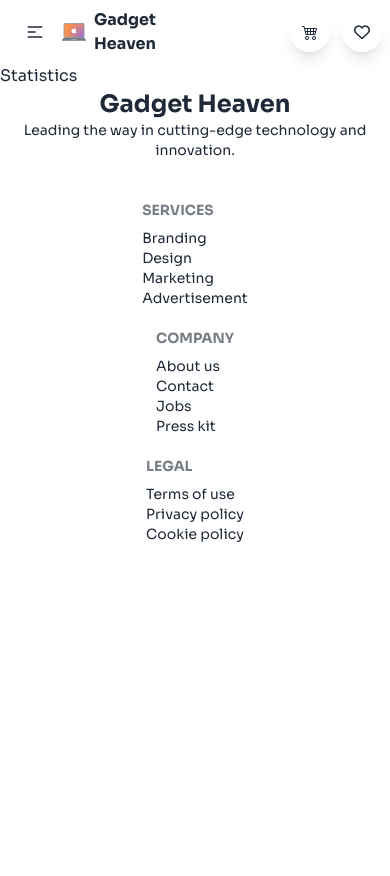
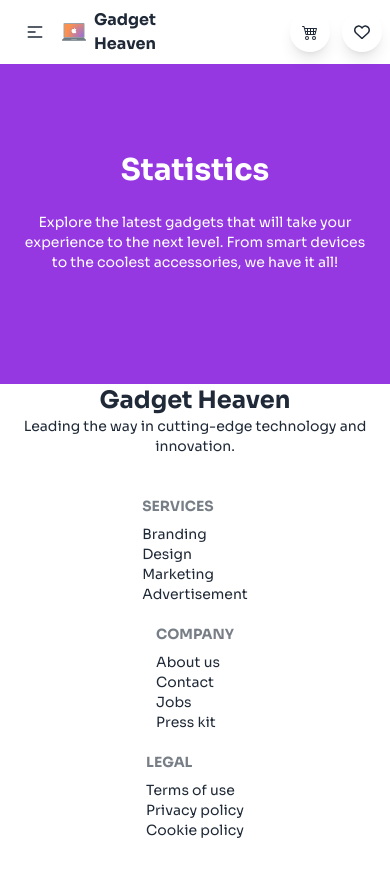
Before and after one commit to ShahariarSohan/gadget-heaven-app, a React (Vite) app: page /statistics in a window 390 px wide. Shown: the top 876 px of the page. Before the commit the page ends 844 px from the top, so only its background shows below. Built offline with nearby package versions, Linux system fonts and the light colour scheme.

Commit message:
product details page make responsive

```diff
--- a/src/components/basic/Gadgets.jsx
+++ /dev/null
@@ -1,7 +0,0 @@
-import React from "react";
-
-const Gadgets = () => {
-  return <div>Gadgets</div>;
-};
-
-export default Gadgets;
--- a/src/components/categoryComponents/Accessories.jsx
+++ b/src/components/categoryComponents/Accessories.jsx
@@ -1,6 +1,6 @@
 import React from "react";
 import { useLoaderData } from "react-router-dom";
-import CommonCard from "../common/CommonCard";
+import ProductCard from "../common/ProductCard";
 
 const Accessories = () => {
   const accessories = useLoaderData();
@@ -9,10 +9,10 @@ const Accessories = () => {
     <div>
       <div className="w-full grid grid-cols-1 sm:grid-cols-2 lg:grid-cols-3 gap-3">
         {data?.map((singleData) => (
-          <CommonCard
+          <ProductCard
             key={singleData.product_id}
             singleData={singleData}
-          ></CommonCard>
+          ></ProductCard>
         ))}
       </div>
     </div>
--- a/src/components/categoryComponents/AllProducts.jsx
+++ b/src/components/categoryComponents/AllProducts.jsx
@@ -1,6 +1,6 @@
 import React, { useState } from "react";
 import { Link, useLoaderData } from "react-router-dom";
-import CommonCard from "../common/CommonCard";
+import ProductCard from "../common/ProductCard";
 
 const AllProducts = () => {
   const [show, setShow] = useState(false);
@@ -13,18 +13,18 @@ const AllProducts = () => {
           ? data
               ?.slice(0, 40)
               .map((singleData) => (
-                <CommonCard
+                <ProductCard
                   key={singleData.product_id}
                   singleData={singleData}
-                ></CommonCard>
+                ></ProductCard>
               ))
           : data
               ?.slice(0, 12)
               .map((singleData) => (
-                <CommonCard
+                <ProductCard
                   key={singleData.product_id}
                   singleData={singleData}
-                ></CommonCard>
+                ></ProductCard>
               ))}
       </div>
       <div onClick={() => setShow(!show)}>
--- a/src/components/categoryComponents/Laptops.jsx
+++ b/src/components/categoryComponents/Laptops.jsx
@@ -1,5 +1,5 @@
 import React from "react";
-import CommonCard from "../common/CommonCard";
+import ProductCard from "../common/ProductCard";
 import { useLoaderData } from "react-router-dom";
 
 const Laptops = () => {
@@ -9,10 +9,10 @@ const Laptops = () => {
     <div>
       <div className="w-full grid grid-cols-1 sm:grid-cols-2 lg:grid-cols-3 gap-3">
         {data?.map((singleData) => (
-          <CommonCard
+          <ProductCard
             key={singleData.product_id}
             singleData={singleData}
-          ></CommonCard>
+          ></ProductCard>
         ))}
       </div>
     </div>
--- a/src/components/categoryComponents/Phones.jsx
+++ b/src/components/categoryComponents/Phones.jsx
@@ -1,5 +1,5 @@
 import React from "react";
-import CommonCard from "../common/CommonCard";
+import ProductCard from "../common/ProductCard";
 import { useLoaderData } from "react-router-dom";
 const Phones = () => {
   const phones = useLoaderData();
@@ -8,10 +8,10 @@ const Phones = () => {
     <div>
       <div className="w-full grid grid-cols-1 sm:grid-cols-2 lg:grid-cols-3 gap-3">
         {data?.map((singleData) => (
-          <CommonCard
+          <ProductCard
             key={singleData.product_id}
             singleData={singleData}
-          ></CommonCard>
+          ></ProductCard>
         ))}
       </div>
     </div>
--- a/src/components/categoryComponents/Watches.jsx
+++ b/src/components/categoryComponents/Watches.jsx
@@ -1,5 +1,5 @@
 import React from "react";
-import CommonCard from "../common/CommonCard";
+import ProductCard from "../common/ProductCard";
 import { useLoaderData } from "react-router-dom";
 const Watches = () => {
   const watches = useLoaderData();
@@ -8,10 +8,10 @@ const Watches = () => {
     <div>
       <div className="w-full grid grid-cols-1 sm:grid-cols-2 lg:grid-cols-3 gap-3">
         {data?.map((singleData) => (
-          <CommonCard
+          <ProductCard
             key={singleData.product_id}
             singleData={singleData}
-          ></CommonCard>
+          ></ProductCard>
         ))}
       </div>
     </div>
--- a/src/components/common/CommonCard.jsx
+++ b/src/components/common/ProductCard.jsx
@@ -1,7 +1,6 @@
 import React, { useContext } from "react";
 import PropTypes from "prop-types";
 import { Link } from "react-router-dom";
-import { ProductsContext } from "../../layouts/MainLayout";
 
 const CommonCard = ({ singleData }) => {
   const { product_id, product_image, product_title, price } = singleData;
--- a/src/pages/Dashboard.jsx
+++ b/src/pages/Dashboard.jsx
@@ -1,7 +1,22 @@
 import React from "react";
 
 const Dashboard = () => {
-  return <div>Dashboard</div>;
+  return (
+    <div>
+      <div className="hero bg-[#9538E2] text-white min-h-80">
+        <div className="hero-content text-center">
+          <div className="max-w-xl">
+            <h1 className="text-3xl font-bold">Dashboard</h1>
+            <p className="py-6 text-sm">
+              Explore the latest gadgets that will take your experience to the
+              next level. From smart devices to the coolest accessories, we have
+              it all!
+            </p>
+          </div>
+        </div>
+      </div>
+    </div>
+  );
 };
 
 export default Dashboard;
--- a/src/pages/ProductDetails.jsx
+++ b/src/pages/ProductDetails.jsx
@@ -22,7 +22,7 @@ const ProductDetails = () => {
           </div>
         </div>
       </div>
-      <div className=" w-3/4 bg-slate-50   p-5 rounded-xl mx-auto -translate-y-1/4 ">
+      <div className=" w-3/4 bg-slate-50   p-5 rounded-xl mx-auto lg:-translate-y-1/4 ">
         <DetailsCard product={product} key={product.product_id}></DetailsCard>
       </div>
     </div>
--- a/src/pages/Statistics.jsx
+++ b/src/pages/Statistics.jsx
@@ -1,7 +1,22 @@
 import React from "react";
 
 const Statistics = () => {
-  return <div>Statistics</div>;
+  return (
+    <div>
+      <div className="hero bg-[#9538E2] text-white min-h-80">
+        <div className="hero-content text-center">
+          <div className="max-w-xl">
+            <h1 className="text-3xl font-bold">Statistics</h1>
+            <p className="py-6 text-sm">
+              Explore the latest gadgets that will take your experience to the
+              next level. From smart devices to the coolest accessories, we have
+              it all!
+            </p>
+          </div>
+        </div>
+      </div>
+    </div>
+  );
 };
 
 export default Statistics;
```
Also changed, not shown: src/utils/LocalStorage.js (added).
